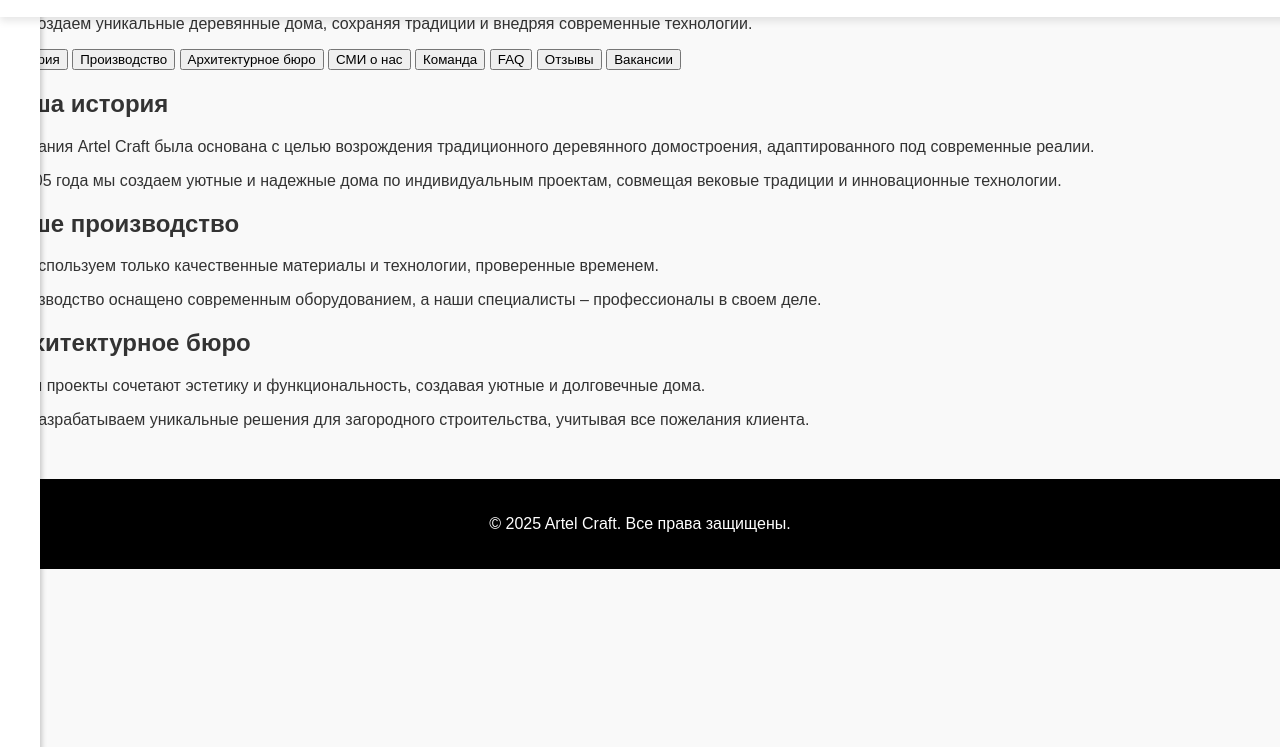
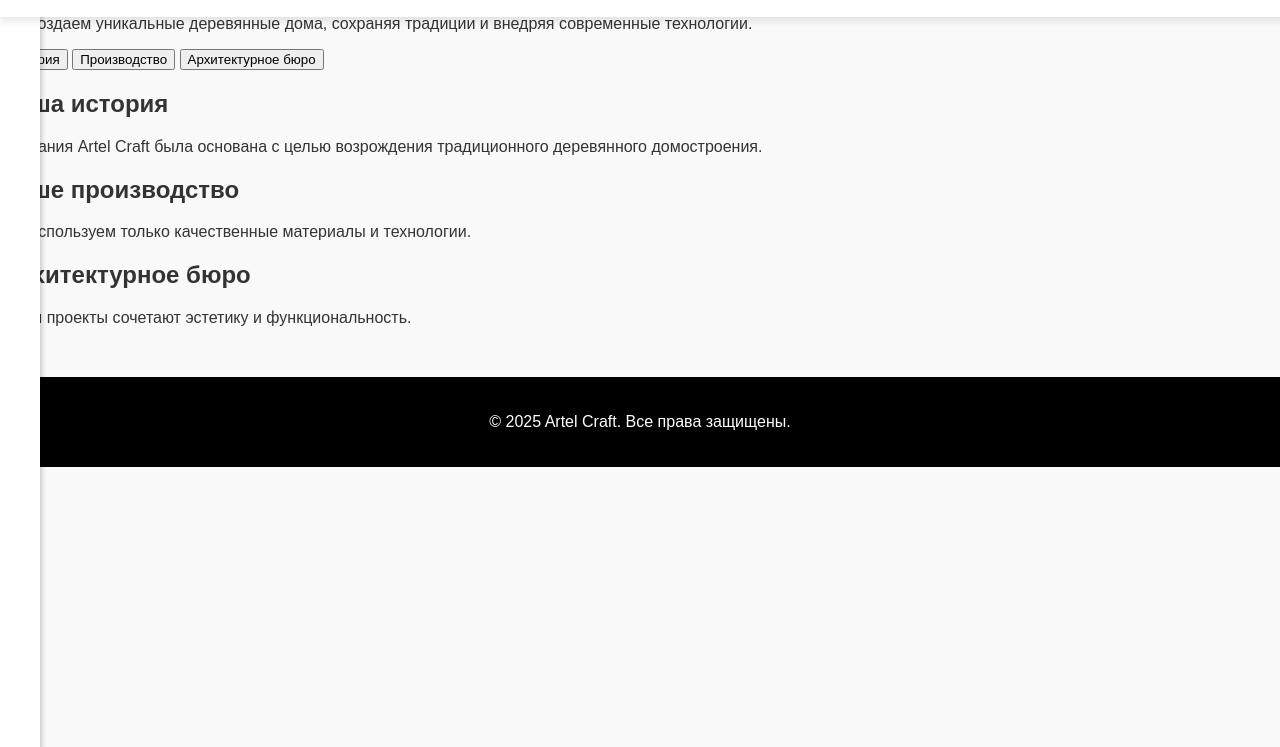
Before and after one commit to GogolevaSasha/artel-craft-site, a plain HTML site: page company.html in a window 1280 px wide. Shown: the part 53-800 px from the top of the page. Drawn offline with Linux system fonts and the light colour scheme.

Commit message:
Update company.html

```diff
--- a/company.html
+++ b/company.html
@@ -40,29 +40,21 @@
             <button class="tab active" data-tab="history">История</button>
             <button class="tab" data-tab="production">Производство</button>
             <button class="tab" data-tab="architecture">Архитектурное бюро</button>
-            <button class="tab" data-tab="media">СМИ о нас</button>
-            <button class="tab" data-tab="team">Команда</button>
-            <button class="tab" data-tab="faq">FAQ</button>
-            <button class="tab" data-tab="reviews">Отзывы</button>
-            <button class="tab" data-tab="vacancies">Вакансии</button>
         </div>
 
         <div class="tab-content active" id="history">
             <h2>Наша история</h2>
-            <p>Компания Artel Craft была основана с целью возрождения традиционного деревянного домостроения, адаптированного под современные реалии.</p>
-            <p>С 2005 года мы создаем уютные и надежные дома по индивидуальным проектам, совмещая вековые традиции и инновационные технологии.</p>
+            <p>Компания Artel Craft была основана с целью возрождения традиционного деревянного домостроения.</p>
         </div>
 
         <div class="tab-content" id="production">
             <h2>Наше производство</h2>
-            <p>Мы используем только качественные материалы и технологии, проверенные временем.</p>
-            <p>Производство оснащено современным оборудованием, а наши специалисты – профессионалы в своем деле.</p>
+            <p>Мы используем только качественные материалы и технологии.</p>
         </div>
 
         <div class="tab-content" id="architecture">
             <h2>Архитектурное бюро</h2>
-            <p>Наши проекты сочетают эстетику и функциональность, создавая уютные и долговечные дома.</p>
-            <p>Мы разрабатываем уникальные решения для загородного строительства, учитывая все пожелания клиента.</p>
+            <p>Наши проекты сочетают эстетику и функциональность.</p>
         </div>
     </section>
 
```
